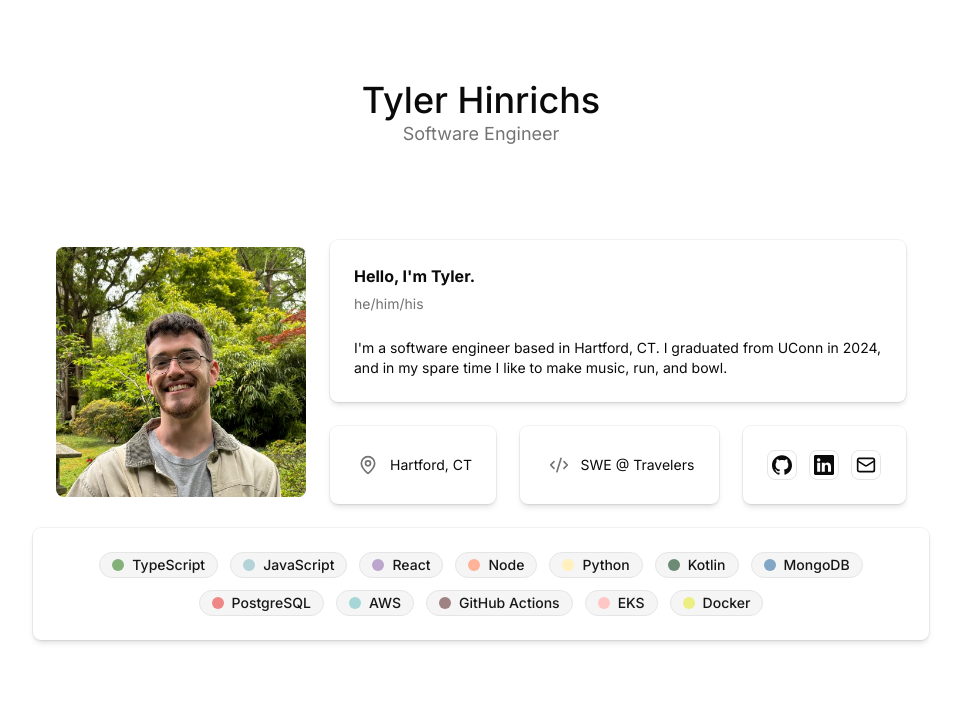
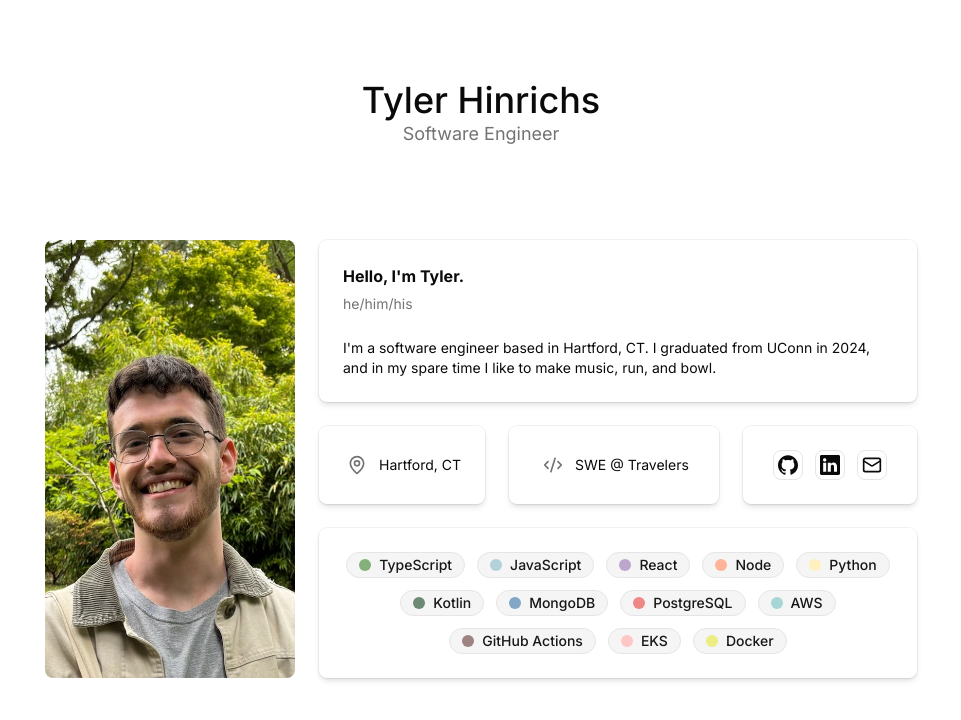
Before and after one commit to tylernh10/personal-website, a Next.js app: page / in a window 1280 px wide. Shown: the top 720 px of the page, without its empty margins (159-1120 px from the left). Built offline with nearby package versions, Linux system fonts and the light colour scheme.

Commit message:
About section layout improvements

```diff
--- a/components/About/About.tsx
+++ b/components/About/About.tsx
@@ -43,16 +43,16 @@ const aboutContent = {
 export default function About() {
     return (
         <div className="w-max mx-auto my-20">
-            <div className="flex flex-col lg:flex-row justify-center items-center">
+            <div className="flex flex-col lg:flex-row lg:max-w-4xl align-center items-center lg:items-stretch">
                 <Image
                     src="/tyler-2024.png"
                     width={250}
                     height={250}
-                    className="rounded-md m-3"
+                    className="rounded-md m-3 object-cover"
                     alt="Tyler in San Francisco in 2024"
                 />
                 <div className="flex flex-col">
-                    <Card className="card max-w-xs md:max-w-xl">
+                    <Card className="card max-w-xs md:max-w-xl lg:max-w-2xl">
                         <CardHeader>
                             <CardTitle className="font-bold">{aboutContent.title}</CardTitle>
                             <CardDescription>{aboutContent.description}</CardDescription>
@@ -86,15 +86,15 @@ export default function About() {
                             </CardContent>
                         </Card>
                     </div>
+                    <Card className="card max-w-xs md:max-w-xl lg:max-w-4xl">
+                        <CardContent className="flex justify-center items-center gap-3 flex-wrap">
+                            {aboutContent.skills.map((skill, index) => (
+                                <SkillBadge key={index} skill={skill.skill} circleColor={skill.circleColor} />
+                            ))}
+                        </CardContent>
+                    </Card>
                 </div>
             </div>
-            <Card className="card max-w-xs md:max-w-xl lg:max-w-4xl">
-                <CardContent className="flex justify-center items-center gap-3 flex-wrap">
-                    {aboutContent.skills.map((skill, index) => (
-                        <SkillBadge key={index} skill={skill.skill} circleColor={skill.circleColor} />
-                    ))}
-                </CardContent>
-            </Card>
         </div>
     )
 }
```
